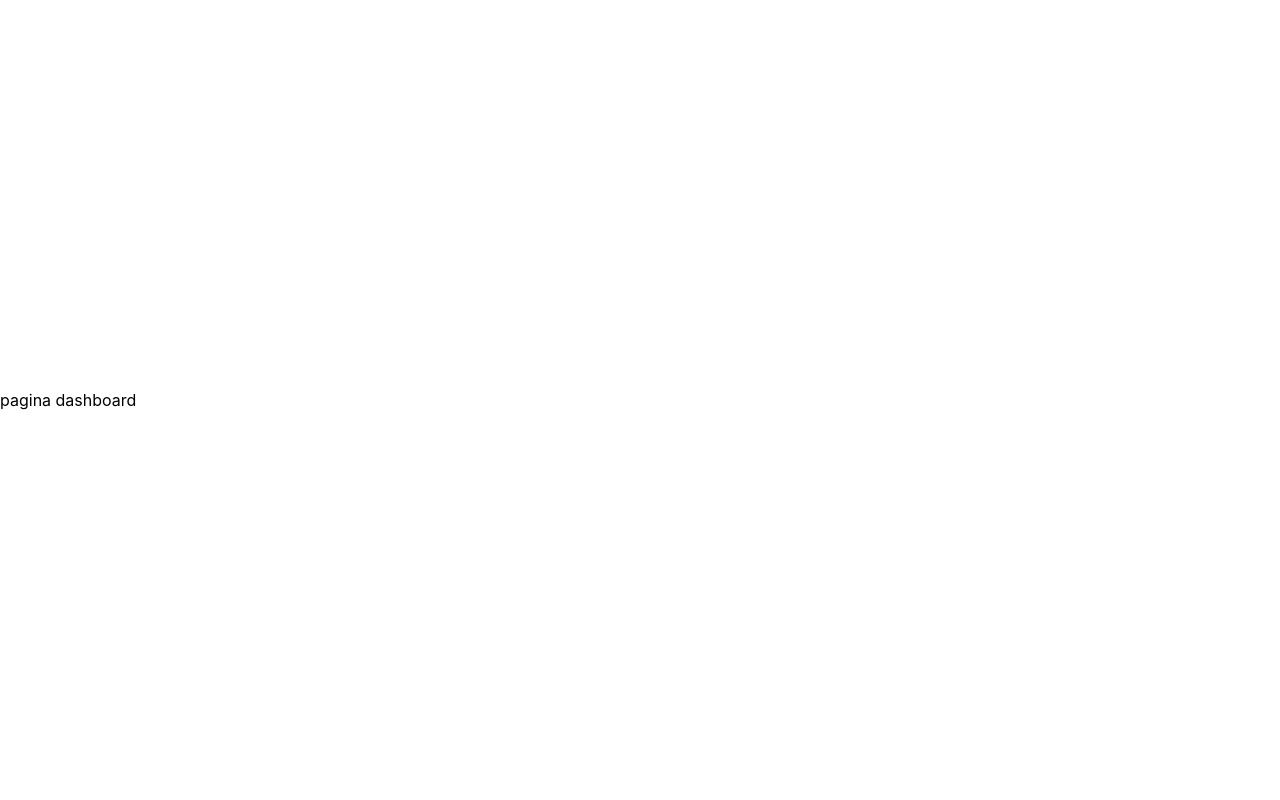
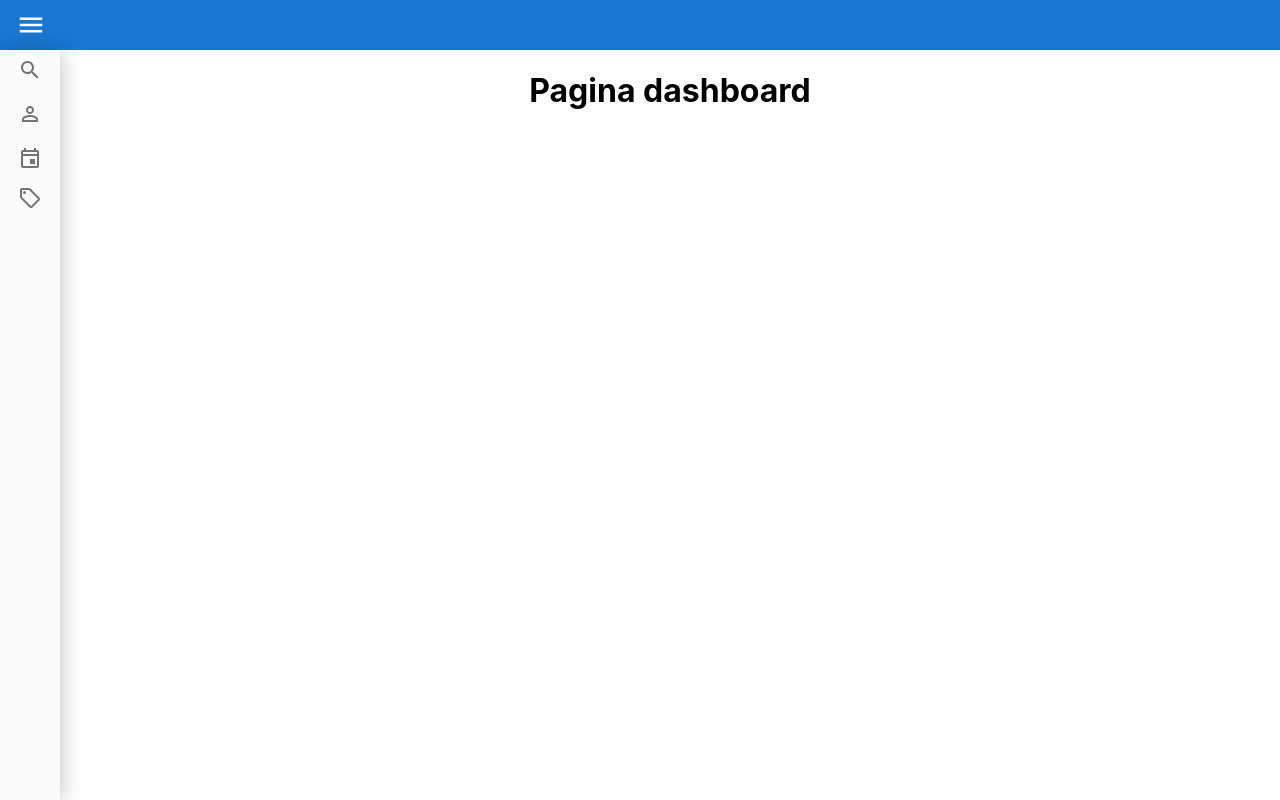
Before and after one commit to IsaqueAkamine/ws-front-end-challenge, a React (Create React App) app: page /dashboard in a window 1280 px wide. Built offline with nearby package versions, Linux system fonts and the light colour scheme; the HTML template or start-up script is replaced by a standard one.

Commit message:
adjusts react router

```diff
--- a/src/App.js
+++ b/src/App.js
@@ -5,9 +5,7 @@ import './App.css';
 
 function App() {
   return (
-    <div className="App" >
-      <Routes />
-    </div>
+    <Routes />
   );
 }
 
--- a/src/components/sidenav/index.js
+++ b/src/components/sidenav/index.js
@@ -12,8 +12,8 @@ import { Container } from "./styles";
 function SideNav() {
     return (
         <Container >
-            <Link to="/dashboard"><SearchIcon style={{ color: "#737373", paddingTop: 8, paddingBottom: 8 }} /></Link>
-            <Link to="/menupage"><PersonOutlineOutlined style={{ color: "#737373", paddingTop: 8, paddingBottom: 8 }} /></Link>
+            <Link to={'/dashboard'}><SearchIcon style={{ color: "#737373", paddingTop: 8, paddingBottom: 8 }} /></Link>
+            <Link to={'/menupage'}><PersonOutlineOutlined style={{ color: "#737373", paddingTop: 8, paddingBottom: 8 }} /></Link>
             <EventOutlined style={{ color: "#737373", paddingTop: 8, paddingBottom: 8 }} />
             <LocalOfferOutlined style={{ color: "#737373", paddingTop: 8, paddingBottom: 8 }} />
         </Container>
--- a/src/components/sidenav/styles.js
+++ b/src/components/sidenav/styles.js
@@ -3,11 +3,14 @@ import styled from "styled-components";
 export const Container = styled.div`
   display: flex;
   flex: 1;
-  width: 2.5em;
-  padding: 1vh 1vh;
+  width: 60px;
   background-color: #fafafa;
   flex-direction: column;
   align-items: center;
 
+  position: absolute;
+  top: 50px;
+  bottom: 0;
+
   box-shadow: 2px 2px 20px 1px rgba(0, 0, 0, 0.2);
 `;
--- a/src/index.css
+++ b/src/index.css
@@ -1,6 +1,11 @@
 @import-normalize;
+html {
+  height: 100%;
+}
+
 body {
   margin: 0;
+  height: 100%;
   font-family: -apple-system, BlinkMacSystemFont, 'Segoe UI', 'Roboto', 'Oxygen',
     'Ubuntu', 'Cantarell', 'Fira Sans', 'Droid Sans', 'Helvetica Neue',
     sans-serif;
--- a/src/pages/dashboard/index.js
+++ b/src/pages/dashboard/index.js
@@ -5,8 +5,8 @@ import { Container } from "./styles";
 function Dashboard() {
   return (
     <Container>
-      pagina dashboard
-      </Container>
+      <h1>Pagina dashboard</h1>
+    </Container>
   );
 }
 
--- a/src/pages/dashboard/styles.js
+++ b/src/pages/dashboard/styles.js
@@ -2,7 +2,8 @@ import styled from "styled-components";
 
 export const Container = styled.div`
   display: flex;
+  flex: 1;
   align-items: center;
   justify-content: center;
-  height: 100vh;
+  // height: 100vh;
 `;
--- a/src/pages/main/index.js
+++ b/src/pages/main/index.js
@@ -2,14 +2,17 @@ import React from 'react';
 import Header from '../../components/header';
 import SideNav from '../../components/sidenav';
 
-import { Container } from "./styles";
+import { Container, Body } from "./styles";
 
 export default function Main(props) {
     return (
         <Container>
-            <Header />
-            <SideNav />
-            {props.children}
+            {/* <Header />
+            <Body>
+                <SideNav />
+                {props.children}
+            </Body> */}
+            {/* {props.children} */}
         </Container>
     );
 }
--- a/src/pages/main/styles.js
+++ b/src/pages/main/styles.js
@@ -4,10 +4,12 @@ export const Container = styled.div`
   display: flex;
   flex: 1;
   flex-direction: column;
+  height: 100vh;
 `;
 
-
-// display: flex;
-  // flex-direction: column;
-  // width: 100%;
-  // height: 100%;
+export const Body = styled.div`
+  display: flex;
+  flex: 1;
+  flex-direction: column;
+  background-color: #ded;
+`;
--- a/src/routes.js
+++ b/src/routes.js
@@ -2,7 +2,9 @@ import React from 'react';
 import {
     BrowserRouter,
     Switch,
-    Route
+    Route,
+    Link,
+    useRouteMatch
 } from "react-router-dom";
 
 import Login from './pages/login';
@@ -10,16 +12,39 @@ import Main from './pages/main';
 import Dashboard from './pages/dashboard';
 import MenuPage from './pages/menupage';
 
+import Header from './components/header';
+import SideNav from './components/sidenav';
+
 const Routes = () => (
     <BrowserRouter>
         <Switch>
             <Route exact path="/" component={Login} />
-            <Route path="/main" component={Main} />
-            <Route path="/dashboard" component={Dashboard} />
-            <Route path="/menupage" component={MenuPage} />
-            <Route path="*" component={() => { return (<div><h1>Page Not found</h1></div>) }} />
+            <Mains />
         </Switch>
     </BrowserRouter>
 );
 
 export default Routes;
+
+function Mains() {
+    return (
+        <div>
+            <Header />
+            <SideNav />
+            <div style={{ position: 'absolute', top: 50, bottom: 0, left: 60, right: 0 }}>
+                <Switch>
+                    <Route path="/main">
+                        <Main />
+                    </Route>
+                    <Route path="/dashboard">
+                        <Dashboard />
+                    </Route>
+                    <Route path="/menupage">
+                        <MenuPage />
+                    </Route>
+                    <Route path="*" component={() => { return (<div><h1>Page Not found</h1></div>) }} />
+                </Switch>
+            </div>
+        </div>
+    );
+}
```
